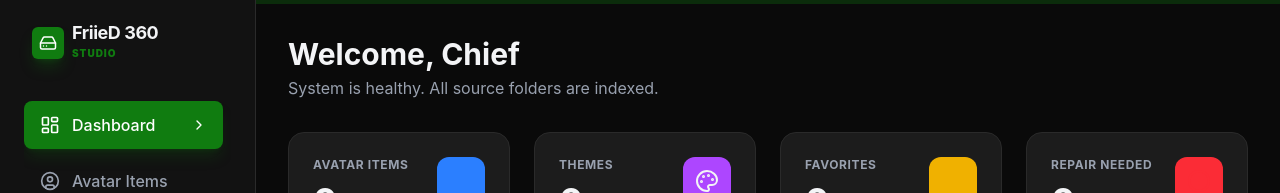
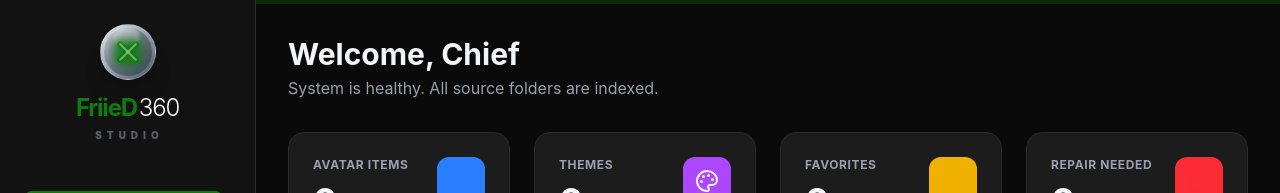
Before and after one commit to ColinGamez/FriieD360, a React (Vite) app: page / in a window 1280 px wide. Shown: the top 193 px of the page. Built offline with nearby package versions, Linux system fonts and the light colour scheme; no server answers.

Commit message:
Update branding to FriieD360 and Xbox 360 style logo

```diff
--- a/index.html
+++ b/index.html
@@ -3,7 +3,7 @@
   <head>
     <meta charset="UTF-8" />
     <meta name="viewport" content="width=device-width, initial-scale=1.0" />
-    <title>FriieD 360 Studio</title>
+    <title>FriieD360 Studio</title>
   </head>
   <body>
     <div id="root"></div>
--- a/metadata.json
+++ b/metadata.json
@@ -1,5 +1,5 @@
 {
-  "name": "FriieD 360 Studio",
+  "name": "FriieD360 Studio",
   "description": "A modern local-first Xbox 360 content manager for avatar items and themes.",
   "requestFramePermissions": []
 }
--- a/src/components/common/Layout.tsx
+++ b/src/components/common/Layout.tsx
@@ -31,13 +31,39 @@ export const AppLayout = ({ activeTab, setActiveTab, children }: { activeTab: Vi
   return (
     <div className="flex h-screen bg-surface-back text-gray-100 overflow-hidden">
       <aside className="w-64 bg-surface-panel border-r border-surface-border p-6 flex flex-col">
-        <div className="mb-10 px-2 flex items-center space-x-2">
-          <div className="w-8 h-8 bg-xbox-green rounded-md flex items-center justify-center shadow-lg shadow-xbox-green/30">
-            <HardDrive size={18} className="text-white" />
+        <div className="mb-12 px-2 flex flex-col items-center">
+          <div className="relative w-14 h-14 mb-4 group">
+            {/* Outer Sphere - Silver/Grey Gradient */}
+            <div className="absolute inset-0 bg-gradient-to-br from-gray-200 via-gray-400 to-gray-600 rounded-full shadow-xl border border-white/20" />
+
+            {/* Inner Depth */}
+            <div className="absolute inset-1 bg-gradient-to-tl from-gray-700 via-gray-500 to-gray-300 rounded-full" />
+
+            {/* Xbox 'X' Glow Effect */}
+            <div className="absolute inset-0 flex items-center justify-center">
+              <div className="relative w-8 h-8">
+                {/* Green Glow behind X */}
+                <div className="absolute inset-0 bg-xbox-green blur-[4px] opacity-60 rounded-full" />
+
+                {/* The X bars */}
+                <div className="absolute top-1/2 left-1/2 -translate-x-1/2 -translate-y-1/2 w-1.5 h-7 bg-xbox-green rotate-45 rounded-full shadow-[0_0_10px_rgba(16,124,16,1)]" />
+                <div className="absolute top-1/2 left-1/2 -translate-x-1/2 -translate-y-1/2 w-1.5 h-7 bg-xbox-green -rotate-45 rounded-full shadow-[0_0_10px_rgba(16,124,16,1)]" />
+
+                {/* Inner X highlight */}
+                <div className="absolute top-1/2 left-1/2 -translate-x-1/2 -translate-y-1/2 w-0.5 h-6 bg-white/40 rotate-45 rounded-full" />
+                <div className="absolute top-1/2 left-1/2 -translate-x-1/2 -translate-y-1/2 w-0.5 h-6 bg-white/40 -rotate-45 rounded-full" />
+              </div>
+            </div>
+
+            {/* Surface Shine */}
+            <div className="absolute top-1 left-3 w-1/2 h-1/3 bg-gradient-to-b from-white/40 to-transparent rounded-full blur-[1px]" />
           </div>
-          <div>
-            <h1 className="text-lg font-bold leading-none tracking-tight">FriieD 360</h1>
-            <p className="text-[10px] text-xbox-green font-black uppercase tracking-widest mt-1">Studio</p>
+
+          <div className="text-center">
+            <h1 className="text-2xl font-light tracking-tighter text-white leading-none flex items-center justify-center">
+              <span className="font-bold text-xbox-green mr-0.5">FriieD</span>360
+            </h1>
+            <p className="text-[10px] text-gray-500 font-black uppercase tracking-[0.5em] mt-2 ml-1 opacity-80">Studio</p>
           </div>
         </div>
 
--- a/src/features/settings/Settings.tsx
+++ b/src/features/settings/Settings.tsx
@@ -156,7 +156,7 @@ export const Settings = () => {
       </section>
 
       <footer className="text-center pt-10 text-gray-600 text-[10px] uppercase tracking-[0.2em] font-black">
-        FriieD 360 Studio • Build 1.0.0
+        FriieD360 Studio • Build 1.0.0
       </footer>
     </div>
   );
```
Also changed, not shown: 1 other file (tests, documents, lock files or other folders).
